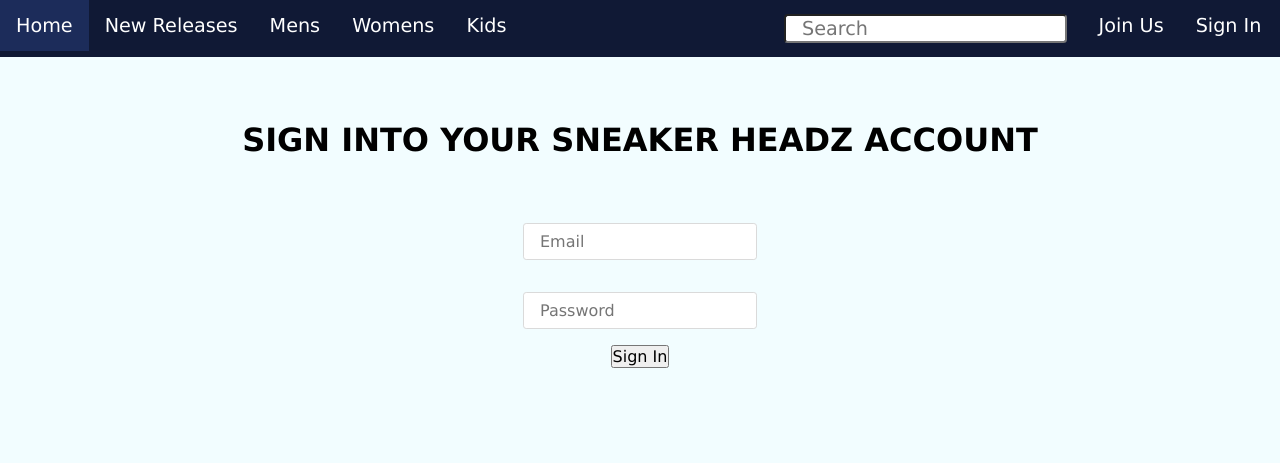
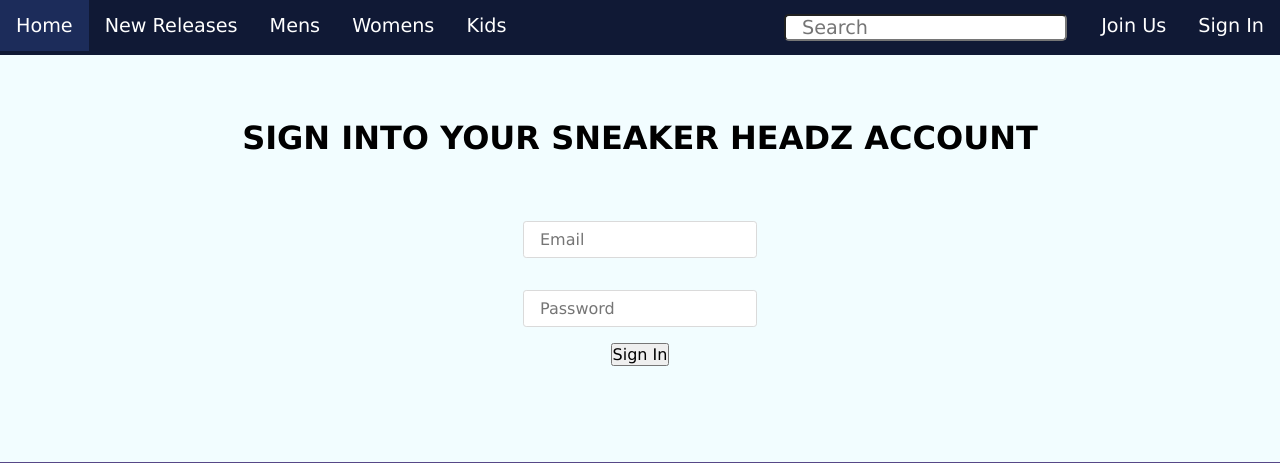
Before and after one commit to mkowusujr/sneakerhead-shoe-estore, a Flask app: page /login in a window 1280 px wide; the page is wider, and only the part inside the window is pictured. Shown: the top 463 px of that part. Run offline with Flask 2, Linux system fonts and the light colour scheme.

Commit message:
fixed styling on nav bar

```diff
--- a/website/static/dist/main.css
+++ b/website/static/dist/main.css
@@ -65,9 +65,12 @@ body {
   background-color: #1c2c5a;
 }
 .nav-bar input[type=search] {
-  border-radius: 0.2em;
-  padding: 1px 16px;
+  border-radius: 0.25em;
+  padding: 0px 16px;
   width: 100%;
+}
+.nav-bar .nav-block {
+  justify-self: end;
 }
 
 footer {
@@ -174,10 +177,10 @@ td {
   width: auto;
   padding-top: 1em;
   padding-bottom: 1em;
-  border-top-left-radius: 1em;
-  border-bottom-left-radius: 1em;
-  border-top-right-radius: 1em;
-  border-bottom-right-radius: 1em;
+  border-top-left-radius: 0.5em;
+  border-bottom-left-radius: 0.5em;
+  border-top-right-radius: 0.5em;
+  border-bottom-right-radius: 0.5em;
   box-shadow: rgba(0, 0, 0, 0.16) 0px 3px 6px, rgba(0, 0, 0, 0.23) 0px 3px 6px;
 }
 .pagination a {
@@ -188,12 +191,12 @@ td {
   border-color: rgb(49, 49, 49);
 }
 .pagination a:first-child {
-  border-top-left-radius: 1em;
-  border-bottom-left-radius: 1em;
+  border-top-left-radius: 0.5em;
+  border-bottom-left-radius: 0.5em;
 }
 .pagination a:last-child {
-  border-top-right-radius: 1em;
-  border-bottom-right-radius: 1em;
+  border-top-right-radius: 0.5em;
+  border-bottom-right-radius: 0.5em;
 }
 .pagination a:hover {
   background-color: #aca1d1;
--- a/website/static/sass/abstract/_mixins.scss
+++ b/website/static/sass/abstract/_mixins.scss
@@ -9,11 +9,11 @@
 }
 
 @mixin paginateLeft() {
-    border-top-left-radius: 1em;
-    border-bottom-left-radius: 1em;
+    border-top-left-radius: 0.5em;
+    border-bottom-left-radius: 0.5em;
 }
 
 @mixin paginateRight() {
-    border-top-right-radius: 1em;
-    border-bottom-right-radius: 1em;
+    border-top-right-radius: 0.5em;
+    border-bottom-right-radius: 0.5em;
 }
--- a/website/static/sass/layout/_navbar.scss
+++ b/website/static/sass/layout/_navbar.scss
@@ -24,8 +24,11 @@
         }
     }
     input[type="search"] {
-        border-radius: 0.2em;
-        padding: 1px 16px;
+        border-radius: 0.25em;
+        padding: 0px 16px;
         width: 100%;
     }
+    .nav-block {
+        justify-self: end;
+    }
 }
--- a/website/templates/base.html
+++ b/website/templates/base.html
@@ -29,8 +29,8 @@
                 </a>
             </li>
 
+            <div class="nav-block">
             {% if current_user.is_authenticated %}
-                <div>
                 <li>
                     <a href="{{url_for('cust_cart_views.display_cart_page')}}">Cart</a>
                 </li>
@@ -40,9 +40,7 @@
                 <li>
                     <a href="{{url_for('acct_mgmt_views.logout')}}"">Sign Out</a>
                 </li>
-                </div>
             {% else %}
-                <div>
                 <li>
                     <a href="{{url_for('acct_mgmt_views.display_signup_page')}}">Join Us</a>
                 </li>
```
Also changed, not shown: 1 other file. Lines whose indentation alone changed are shown as unchanged.
